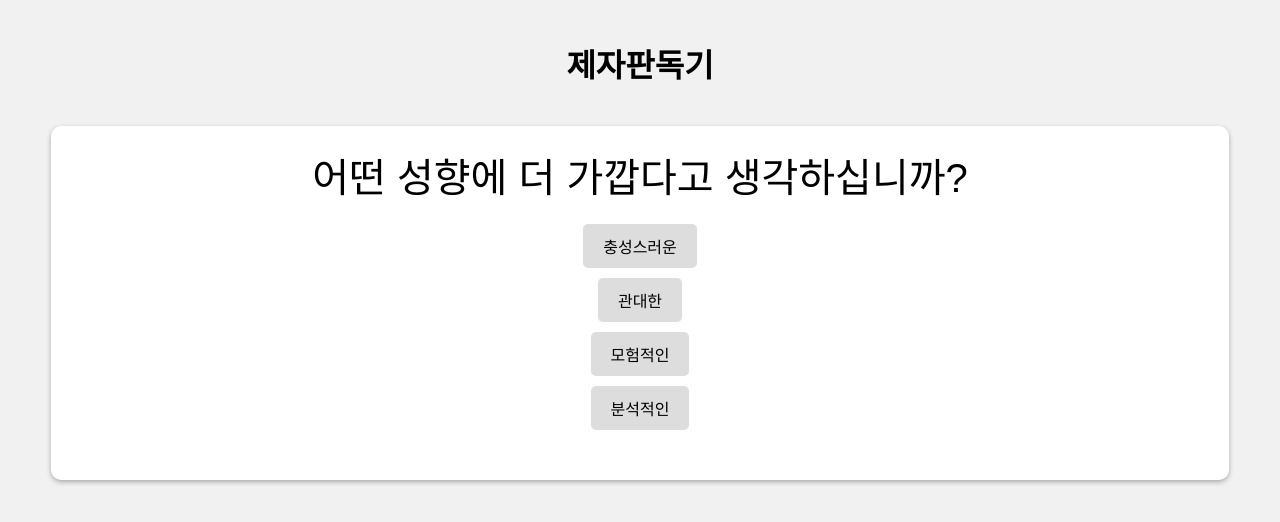
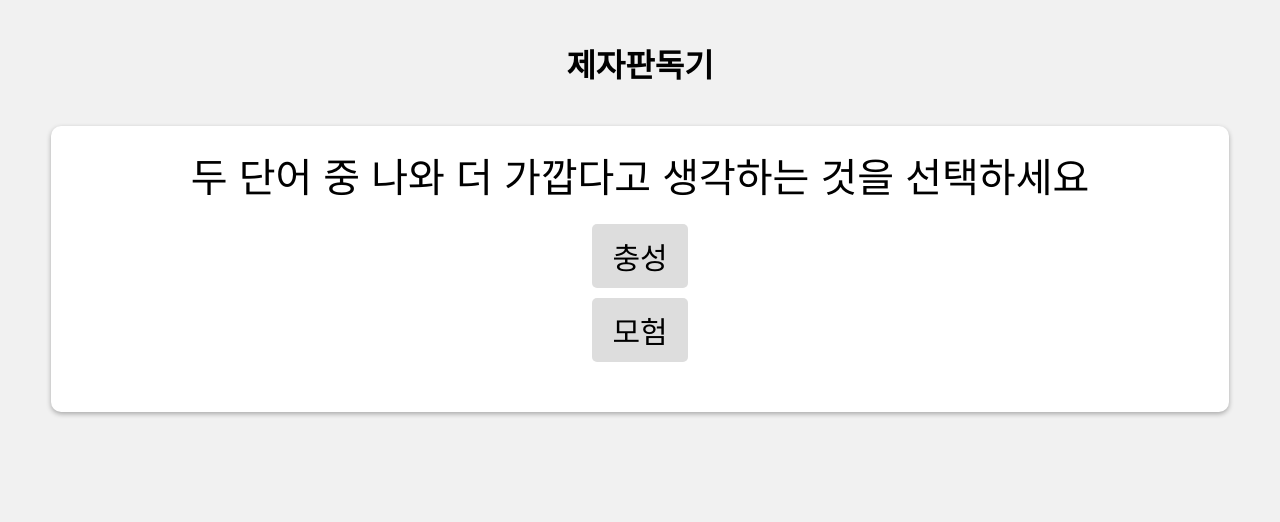
Before and after one commit to fullofwisdom0124/disciple_minkey, a plain HTML site: page index.html in a window 1280 px wide. Drawn offline with Linux system fonts and the light colour scheme.

Commit message:
1차완성

```diff
--- a/index.html
+++ b/index.html
@@ -1,5 +1,6 @@
 <!DOCTYPE html>
 <html>
+
 <head>
     <title>제자 판독기 by 제자소년단</title>
     <style>
@@ -35,6 +36,7 @@
         }
 
         .answer {
+            font-size: 30px;
             padding: 10px 20px;
             background-color: #ddd;
             border-radius: 5px;
@@ -53,6 +55,7 @@
         }
     </style>
 </head>
+
 <body>
     <h1>제자판독기</h1>
 
@@ -61,62 +64,116 @@
         <div class="answer-container">
             <div class="answer" onclick="checkAnswer(0)" id="answer0"></div>
             <div class="answer" onclick="checkAnswer(1)" id="answer1"></div>
-            <div class="answer" onclick="checkAnswer(2)" id="answer2"></div>
-            <div class="answer" onclick="checkAnswer(3)" id="answer3"></div>
         </div>
         <div class="result" id="result"></div>
     </div>
 
     <script>
-        const questions = [
-            {
-                question: '어떤 성향에 더 가깝다고 생각하십니까?',
-                answers: ['충성스러운', '관대한', '모험적인', '분석적인', '동정심이 넘치는'],
-            },
-            {
-                question: '어떤 가치를 더 중요시하십니까?',
-                answers: ['신앙과 헌신', '자비와 용서', '용기와 대담함', '지성과 지식', '관계와 연대감'],
-            },
-            {
-                question: '어떤 방식으로 사람들에게 영감을 줄 수 있습니까?',
-                answers: ['신앙과 예배', '관심과 돌봄', '대담한 행동과 모험', '지식과 현명한 조언', '이해와 배려'],
-            },
-            {
-                question: '어떤 역할을 더 자주 수행하십니까?',
-                answers: ['예수님의 가르침을 전파', '사람들을 변화시켜 돕고 위로', '모험적인 일을 통해 세상을 탐험', '지식과 지혜를 전달', '사회적인 문제에 봉사'],
-            },
-            {
-                question: '어떤 상황에서 가장 힘들게 느끼십니까?',
-                answers: ['믿음을 잃을 때', '다른 사람들의 고통을 보고 느낄 때', '일상적인 것에 지루함을 느낄 때', '지식이 부족한 상황에서', '사회적인 갈등이 있을 때'],
-            },
+        let currentQuestionIndex = 0;
+        var names = ['베드로', '요한', '안드레', '야고보', '빌립', '마태', '도마', '작은야고보', '가룟유다', '구레네 사람 시몬', '3가지 이름을 가진 유다', '나다나엘'];
+        var atr = ['충성', '모험', '온화', '열정', '헌신', '도전', '지식', '분석', '인내', '섬김', '책임'];
+        var atr_index = [
+            [2, 11, 9, 1, 4, 7, 8, 10, 6, 3, 5],
+            [1, 11, 7, 3, 5, 8, 9, 10, 4, 2, 6],
+            [2, 10, 9, 1, 5, 4, 8, 11, 6, 3, 6],
+            [5, 9, 8, 1, 6, 3, 10, 11, 4, 2, 7],
+            [11, 9, 3, 10, 6, 8, 4, 1, 5, 2, 7],
+            [4, 11, 9, 2, 6, 10, 7, 8, 3, 1, 5],
+            [5, 4, 10, 3, 2, 1, 6, 7, 11, 8, 9],
+            [2, 8, 7, 6, 9, 5, 10, 11, 4, 1, 3],
+            [11, 4, 3, 2, 10, 9, 1, 7, 8, 5, 6],
+            [2, 5, 11, 1, 4, 6, 8, 9, 10, 7, 3],
+            [3, 11, 4, 7, 1, 9, 9, 10, 6, 2, 5],
+            [9, 3, 4, 2, 5, 1, 11, 10, 8, 7, 6],
         ];
 
-        let currentQuestionIndex = 0;
-        let point = new Array(12);
-        let names = ['베드로', '요한', '안드레', '야고보', '빌립', '마태', '도마', '작은야고보', '갸롯유다', '시몬', '3가지 이름을 가진 유다', '나다나엘']
-
-        function displayQuestion() {
-            const question = questions[currentQuestionIndex];
-            document.getElementById('question').textContent = question.question;
-
-            const answerElements = document.getElementsByClassName('answer');
-            for (let i = 0; i < answerElements.length; i++) {
-                answerElements[i].textContent = question.answers[i];
+        for (let i = 0; i < atr_index.length; i++) {
+            for (let j = 0; j < atr_index[0].length; j++) {
+                atr_index[i][j] = atr_index[i][j] - 1;
             }
         }
 
+
+
+        var index = [0, 1, 2, 3, 4, 5, 6, 7, 8, 9, 10];
+        var index_step = [
+            [0, 1],
+            [2, 3],
+            [4, 5],
+            [6, 7],
+            [8, 9],
+            [0, 2],
+            [1, 3],
+            [4, 6],
+            [5, 7],
+            [8, 10],
+            [9, 10],
+            [0, 4],
+            [1, 5],
+            [2, 6],
+            [3, 7],
+            [0, 8],
+            [1, 9],
+            [2, 10],
+            [3, 8],
+            [4, 9],
+            [5, 10],
+            [6, 8],
+            [7, 9],
+            [8, 9],
+            [9, 10],
+        ]
+
+        var first = 0;
+        var second = 0;
+
+        function displayQuestion() {
+            first = index[index_step[currentQuestionIndex][0]];
+            second = index[index_step[currentQuestionIndex][1]];
+            document.getElementById('question').textContent = '두 단어 중 나와 더 가깝다고 생각하는 것을 선택하세요'
+
+            const answerElements = document.getElementsByClassName('answer');
+            answerElements[0].textContent = atr[first];
+            answerElements[1].textContent = atr[second];
+        }
+
         function checkAnswer(answerIndex) {
-            const question = questions[currentQuestionIndex];
-            const resultElement = document.getElementById('result');
+            if (answerIndex == 1) {
+                var temp = index[first];
+                index[first] = index[second];
+                index[second] = temp;
+            }
+
             currentQuestionIndex++;
 
-            point[answerIndex]++;
-            if (currentQuestionIndex < questions.length) {
+
+
+            if (currentQuestionIndex < index_step.length) {
                 displayQuestion();
-            } else {
-                const maxValue = Math.max(point);
-                resultElement.innerHTML = `당신과 가장 가까운 제자는 배드로 입니다`;
+            }
+            else {
                 disableAnswerButtons();
+                var temp = new Array(atr_index[0].length);
+                var min = 9999;
+                var min_idx = -1;
+
+                for (let i = 0; i < atr_index.length; i++) {
+                    var sum = 0;
+                    for (let j = 0; j < atr_index[0].length; j++) {
+                        temp[j] = Math.abs(atr_index[i][j] - index[j]);
+                        sum += temp[j];
+
+                    }
+
+                    if (sum <= min)
+                    {
+                        min = sum;
+                        min_idx = i;
+                    }
+
+                }
+                const resultElement = document.getElementById('result');
+                resultElement.innerHTML = '당신은 ' + names[min_idx] + ' 입니다';
             }
         }
 
@@ -129,6 +186,8 @@
         }
 
         displayQuestion();
+
     </script>
 </body>
+
 </html>
```
Also changed, not shown: 12제자.txt (added), 2 other files.
